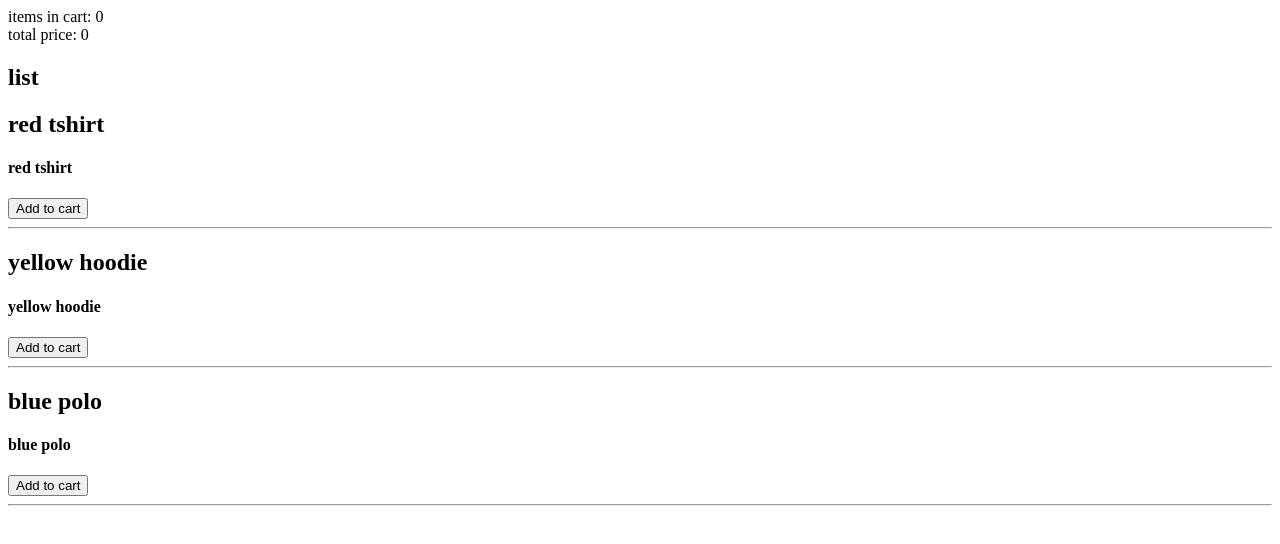
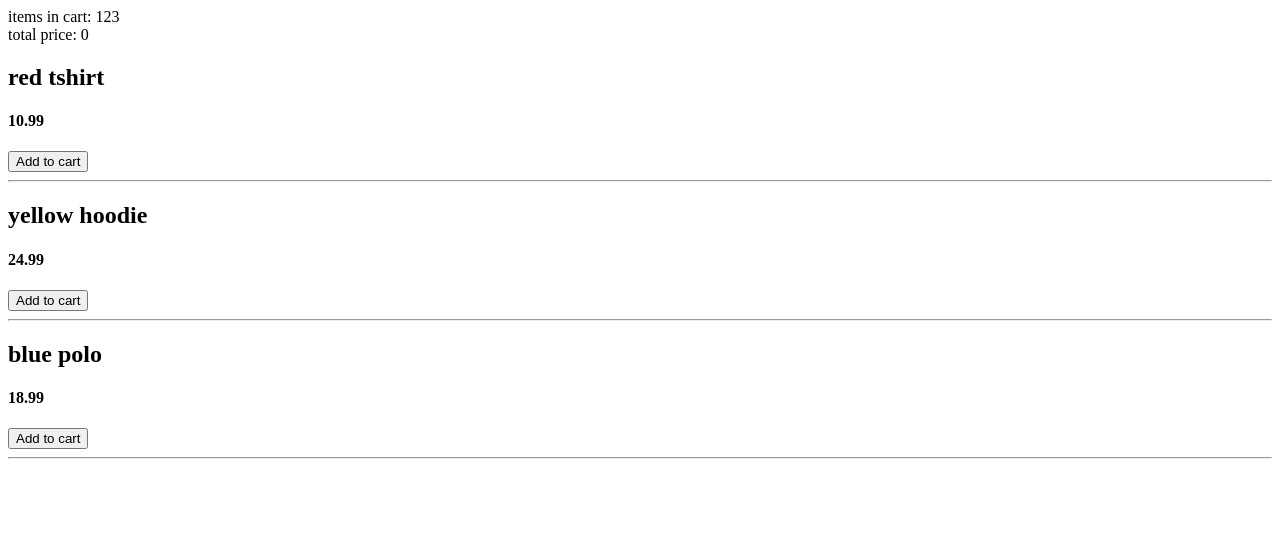
Before and after one commit to MarcoTheFrontEndGuy/reactjs-02-shopping-cart-context, a React (Create React App) app: page / in a window 1280 px wide. Shown: the top 544 px of the page. Built offline with nearby package versions, Linux system fonts and the light colour scheme.

Commit message:
Context-Shopping-cart----connected--provider, App and Cart

```diff
--- a/src/App.css
+++ /dev/null
@@ -1,4 +0,0 @@
-* {
-   /* margin: 0; */
-   /* padding: 0; */
-}
--- a/src/App.js
+++ b/src/App.js
@@ -1,13 +1,20 @@
-import './App.css';
-import TshirtList from './TshirtList'
-import Cart from './Cart';
-function App() {
-  return (
-    <div>
-      <Cart />
-      <TshirtList />
-    </div>
-  );
+import React from 'react'
+import Cart from './Cart'
+import { CartProvider } from './CartContext'
+import './style.css'
+import {TshirtList} from './TshirtList'
+
+
+const App = () => {
+   return (
+      <CartProvider>
+        <div>
+          <Cart />
+          <TshirtList />
+        </div>
+      </CartProvider>
+
+   )
 }
 
-export default App;
+export default App
--- a/src/Cart.js
+++ b/src/Cart.js
@@ -1,13 +1,14 @@
 import React from 'react'
+import { useContext } from 'react'
+import { CartContext } from './CartContext'
 
-function Cart() {
+export default function Cart() {
+   const [cart, setCart] = useContext(CartContext);
   return (
     <div>
-       <span>items in cart: 0 </span>
+       <span>items in cart: {cart}</span>
        <br />
        <span>total price: 0</span>
     </div>
   )
 }
-
-export default Cart
--- a/src/CartContext.js
+++ b/src/CartContext.js
@@ -1,14 +1,14 @@
-import React, { createContext, useState } from 'react'
-
+import { createContext } from "react";
+import { useState } from "react";
 
 export const CartContext = createContext();
 
+
 export const CartProvider = (props) => {
-  const [cart, setCart] = useState([]);
-
-  return (
-    <CartContext.Provider>
-       {props.children}
-    </CartContext.Provider>
-  )
+   const [cart, setCart] = useState([1,2,3]);
+   return (
+      <CartContext.Provider value={[cart, setCart]}>
+         { props.children }
+      </CartContext.Provider>
+   )
 }
--- a/src/Tshirt.js
+++ b/src/Tshirt.js
@@ -1,19 +1,15 @@
 import React from 'react'
 
-const Tshirt = (props) => {
-
+export default function Tshirt(props) {
    const addToCart = () => {
-    console.log("clicked..");
+      // console.log("clicked");
    }
-
   return (
     <div>
        <h2>{props.name}</h2>
-      <h4>{props.name}</h4>
-      <button onClick={addToCart}>Add to cart</button>
+       <h4>{props.price}</h4>
+       <button onClick={addToCart} >Add to cart</button>
        <hr />
     </div>
   )
 }
-
-export default Tshirt
--- a/src/TshirtList.js
+++ b/src/TshirtList.js
@@ -1,22 +1,17 @@
+import Tshirt from "./Tshirt"
 
-import Tshirt from './Tshirt'
 
-export default function TshirtList() {
-
+export const TshirtList = () => {
    const database = [
-      {name: 'red tshirt', price: 10.99, id: 1},
-      {name: 'yellow hoodie', price: 24.99, id: 2},
-      {name: 'blue polo', price: 18.99, id: 3},
+      { name: 'red tshirt', price: 10.99 , id: 1 },
+      { name: 'yellow hoodie', price: 24.99 , id: 2 },
+      { name: 'blue polo', price: 18.99 , id: 3 },
    ]
    return (
       <div>
-         <h2>list</h2>
-         {database.map((one) => (
-
-            <Tshirt name={one.name} price={one.price} key={one.id} />
+         {database.map((ex) => (
+            <Tshirt name={ex.name} price={ex.price} key={ex.id} />
          ))}
       </div>
    )
 }
-
-// export default Tshirt
```
Also changed, not shown: src/style.css (added). Lines whose indentation alone changed are shown as unchanged.
